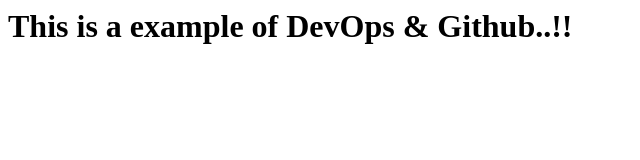
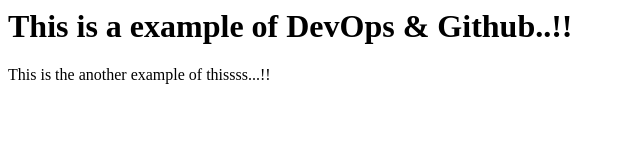
Before and after one commit to ItzzRam/devops-workshop-001, a plain HTML site: page index.html in a window 1280 px wide. Shown: the whole page, without its empty margins (0-640 px from the left). Drawn offline with Linux system fonts and the light colour scheme.

Commit message:
Update index.html

```diff
--- a/index.html
+++ b/index.html
@@ -7,5 +7,6 @@
     </title>
     <body>
         <h1> This is a example of DevOps & Github..!!</h1>
+        <p> This is the another example of thissss...!!</p>
     </body>
 </html>
```
